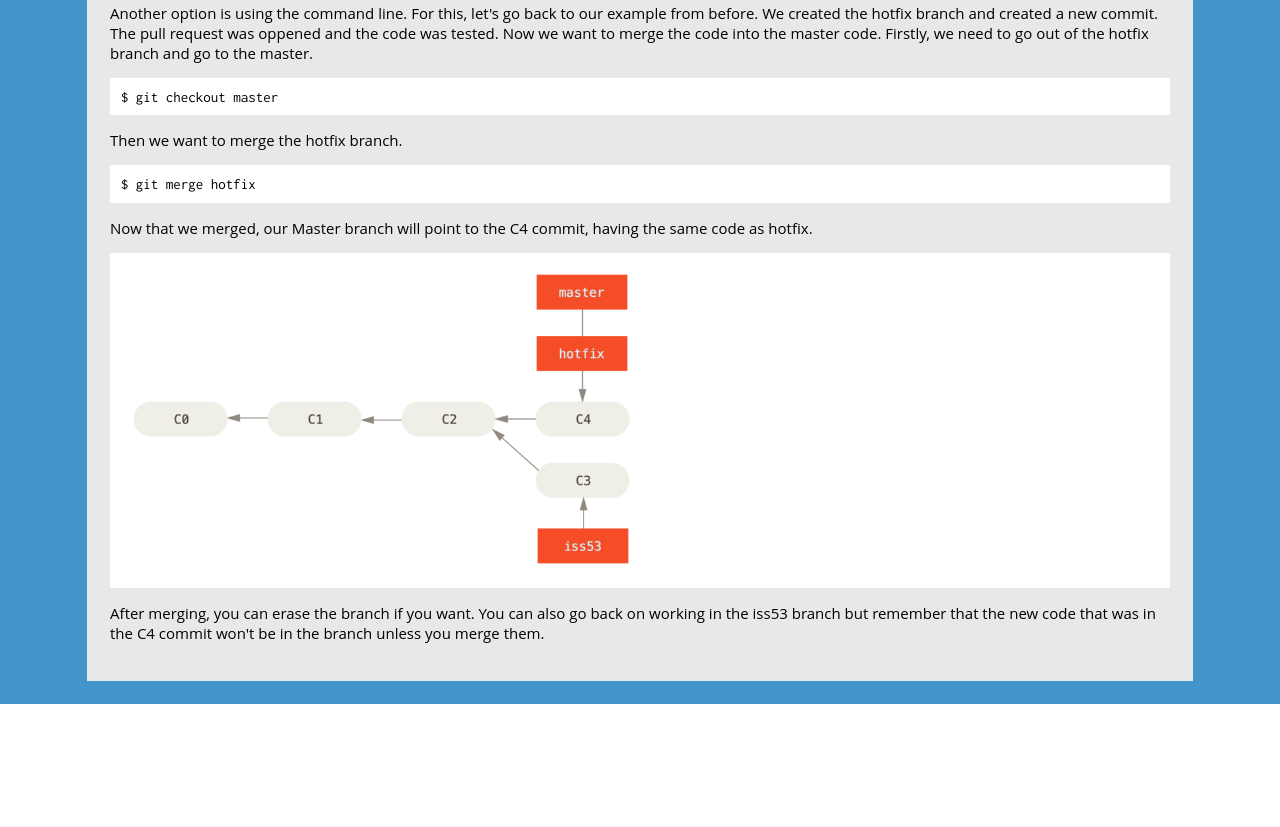
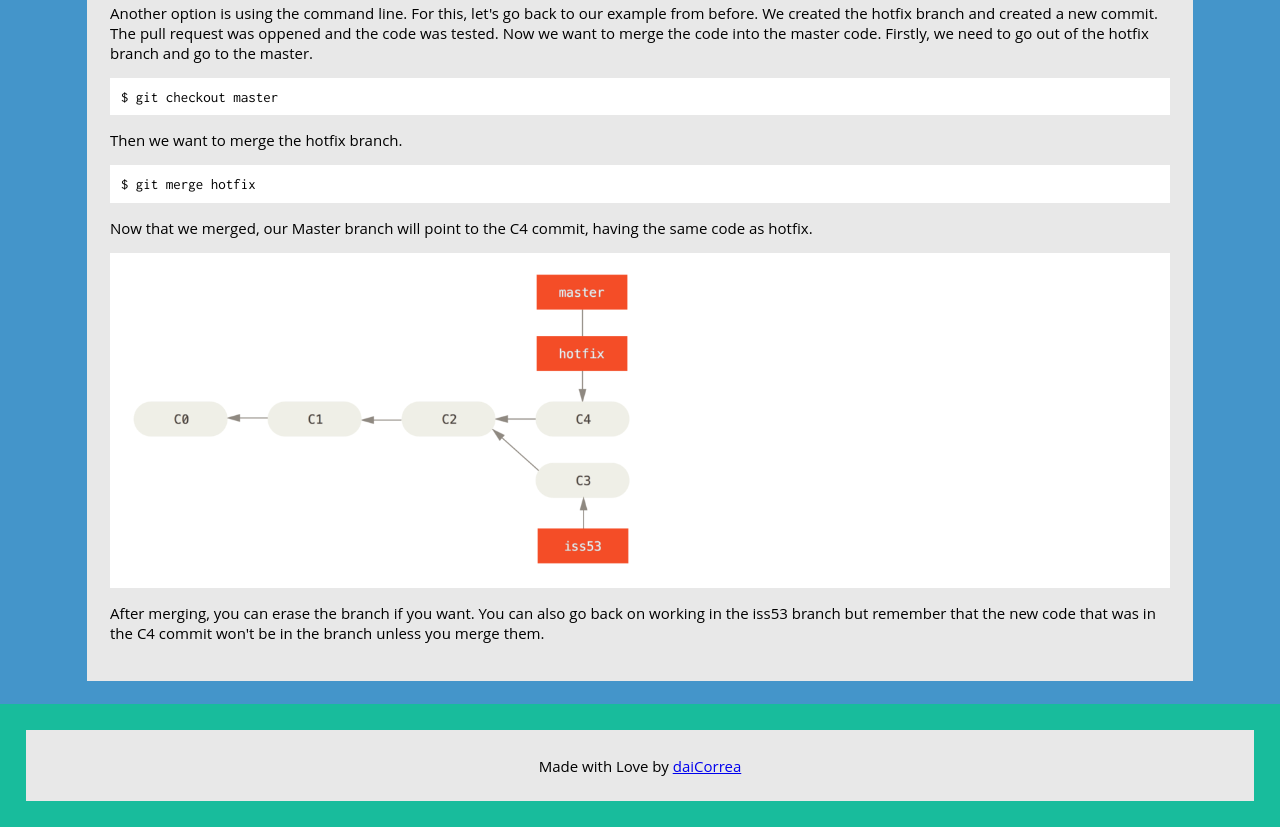
Before and after one commit to daicorrea/YourGitHubGuide, a plain HTML site: page index.html in a window 1280 px wide. Shown: the part 10456-11283 px from the top of the page. Before the commit the page ends 11160 px from the top, so only its background shows below. Drawn offline with Linux system fonts and the light colour scheme; a web font is replaced by a local one.

Commit message:
Adding Footer

```diff
--- a/css/style.css
+++ b/css/style.css
@@ -83,6 +83,13 @@ h2 {
     background-color: #2C3E50;
 }
 
+#footer {
+    display: block;
+    width: 100vw;
+    background-color: #18BC9C;
+    text-align: center;
+}
+
 .myCode {
     font-family: 'Inconsolata', monospace;
     padding: 1%;
--- a/index.html
+++ b/index.html
@@ -278,12 +278,18 @@
             <!--<section id="wrong-code">
                 <h1>Something is Wrong With my Code</h1>
             </section>
-            <!--Something is Wrong in Master's' Code
+            Something is Wrong in Master's' Code
             <section id="wrong-master">
                 <h1>Something is Wrong With the Master's Code</h1>
             </section>
-            <!--Using More than One Account
+            Using More than One Account
             <section id="accounts"></section>-->
+            <!--Footer-->
+            <section id="footer">
+                <div class="content">
+                    Made with Love by <a href="https://github.com/daicorrea/">daiCorrea</a>
+                </div>
+            </section>
         </div>
     </body>
 </html>
```
